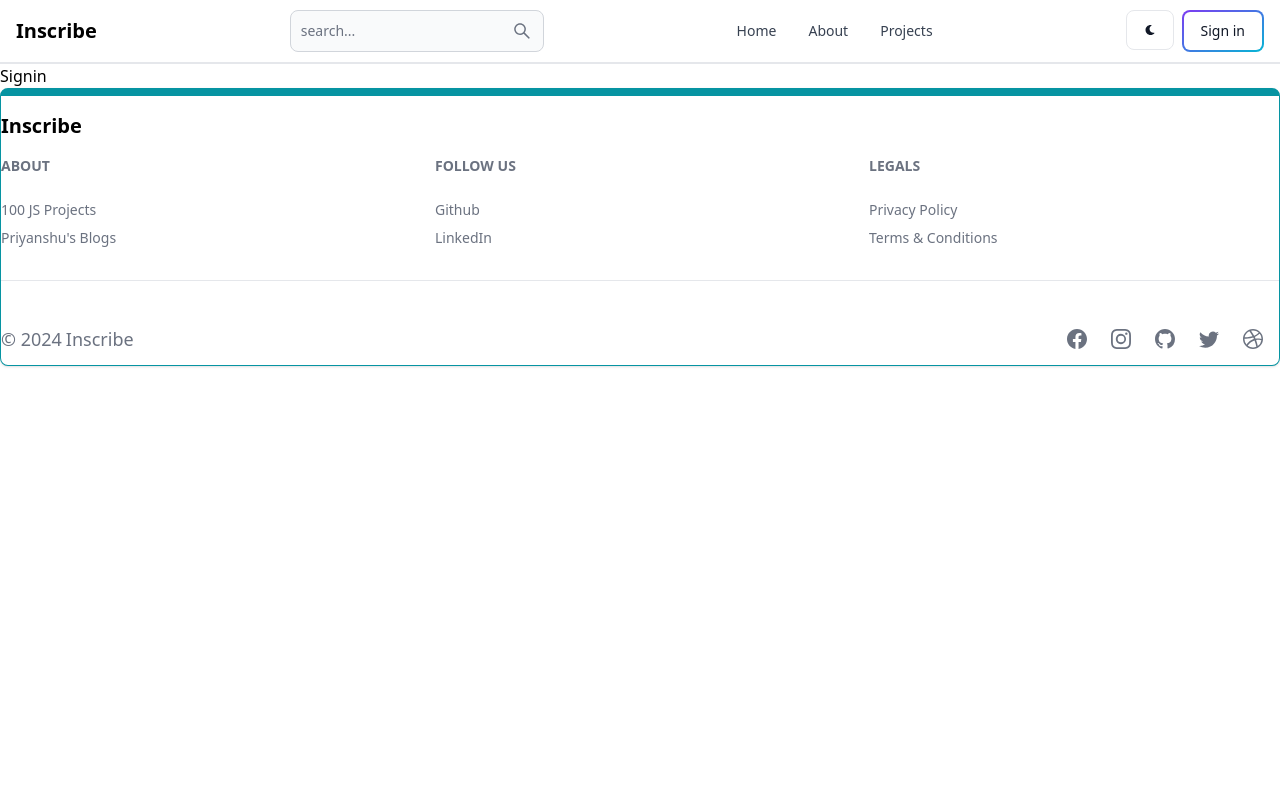
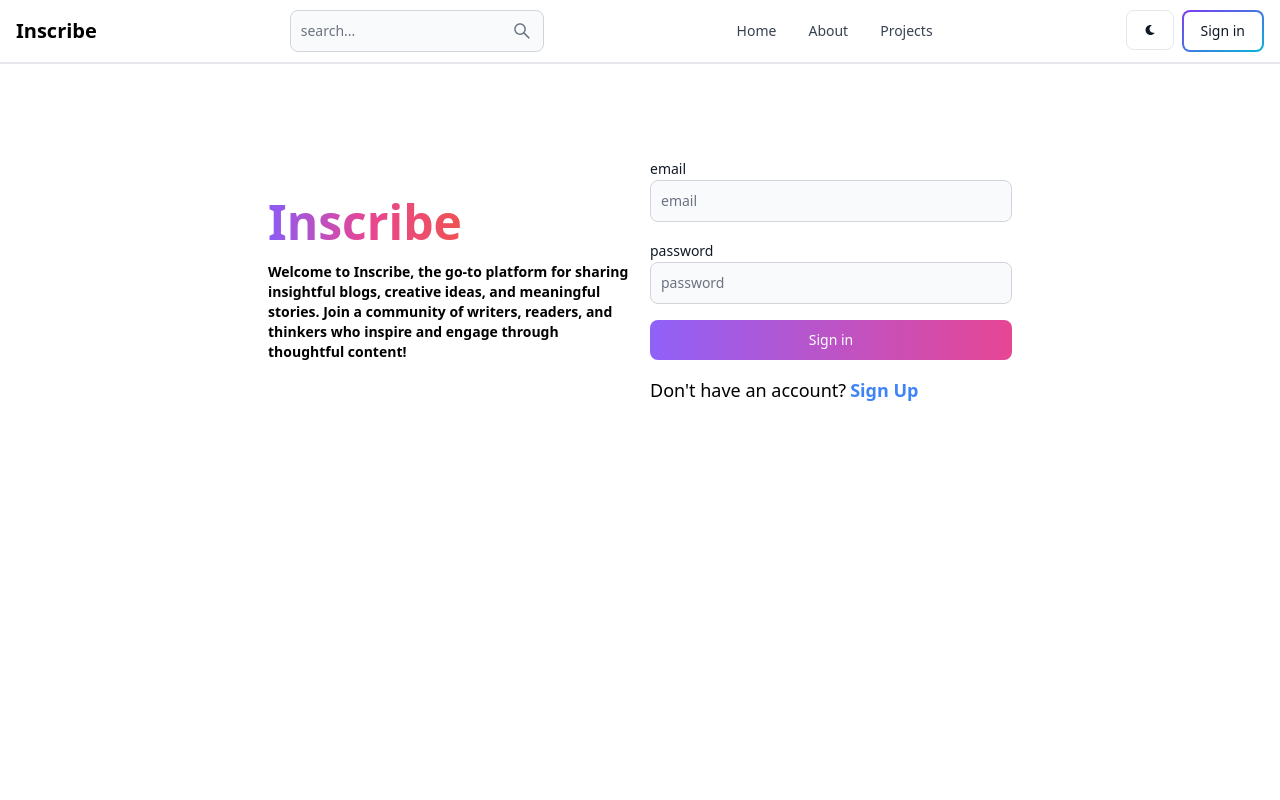
Before and after one commit to priyanshu-73/Inscribe---The-Blog-App, a React (Vite) app in the folder client/: page /sign-in in a window 1280 px wide. Shown: the top 800 px of the page. Built offline with nearby package versions, Linux system fonts and the light colour scheme.

Commit message:
Complete Sign in page functionality

```diff
--- a/client/src/pages/SignIn.jsx
+++ b/client/src/pages/SignIn.jsx
@@ -1,7 +1,106 @@
-import React from "react";
+import { Button, Label, Spinner, TextInput } from "flowbite-react";
+import React, { useState } from "react";
+import { Link, useNavigate } from "react-router-dom";
+import axios from "axios";
+import toast from "react-hot-toast";
 
 const SignIn = () => {
-  return <div>Signin</div>;
+  const navigate = useNavigate();
+  const [formData, setFormData] = useState({});
+  const [loading, setLoading] = useState(false);
+  console.log(formData);
+  const handleChange = (e) => {
+    setFormData({ ...formData, [e.target.id]: e.target.value.trim() });
+  };
+  const handleSubmit = async (e) => {
+    e.preventDefault();
+    if (!formData.email || !formData.password) {
+      toast.error("All Fields are required!");
+      return;
+    }
+    try {
+      setLoading(true);
+      const res = await axios.post("/api/auth/signin", formData, {
+        headers: { "Content-Type": "application/json" },
+      });
+      const data = res.data;
+      if (data.success === false) {
+        toast.error(data.message);
+        return;
+      }
+      toast.success("Signed in Successfully!");
+      setLoading(false);
+      navigate("/");
+    } catch (error) {
+      console.log(error);
+      setLoading(false);
+      toast.error(error.message);
+    }
+  };
+  return (
+    <div className="min-h-screen mt-20">
+      <div className="flex p-3 max-w-3xl mx-auto flex-col md:flex-row md:items-center gap-5">
+        <div className="flex-1">
+          <Link to={"/"} className="font-bold dark:text-white">
+            <span className="text-5xl font-bold bg-gradient-to-r from-violet-500 via-pink-500 to-red-500 bg-clip-text text-transparent">
+              Inscribe
+            </span>
+          </Link>
+          <p className="text-sm mt-4 font-semibold">
+            Welcome to Inscribe, the go-to platform for sharing insightful
+            blogs, creative ideas, and meaningful stories. Join a community of
+            writers, readers, and thinkers who inspire and engage through
+            thoughtful content!
+          </p>
+        </div>
+        <div className="flex-1">
+          <form className="flex flex-col gap-4" onSubmit={handleSubmit}>
+            <div>
+              <Label value="email" />
+              <TextInput
+                type="email"
+                placeholder="email"
+                onChange={handleChange}
+                id="email"
+              />
+            </div>
+            <div>
+              <Label value="password" />
+              <TextInput
+                type="password"
+                placeholder="password"
+                onChange={handleChange}
+                id="password"
+              />
+            </div>
+            <Button
+              gradientDuoTone="purpleToPink"
+              type="submit"
+              disabled={loading}
+            >
+              {loading ? (
+                <>
+                  <Spinner size="sm" />
+                  <span className="pl-3">Loading...</span>
+                </>
+              ) : (
+                "Sign in"
+              )}
+            </Button>
+            <div className="flex gap-1 text-lg">
+              <span>Don't have an account?</span>
+              <Link
+                to={"/sign-in"}
+                className="font-semibold text-blue-500 hover:text-blue-400"
+              >
+                Sign Up
+              </Link>
+            </div>
+          </form>
+        </div>
+      </div>
+    </div>
+  );
 };
 
 export default SignIn;
```
